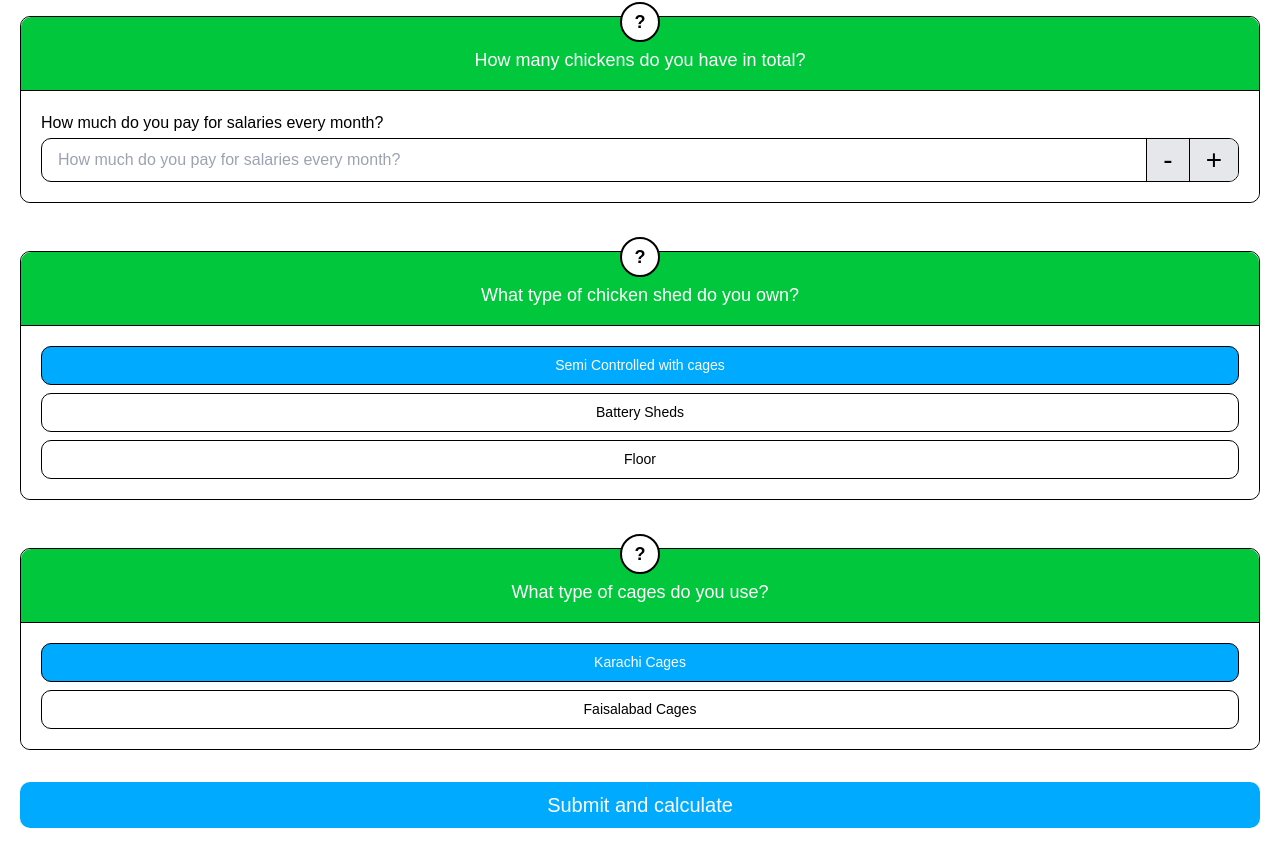
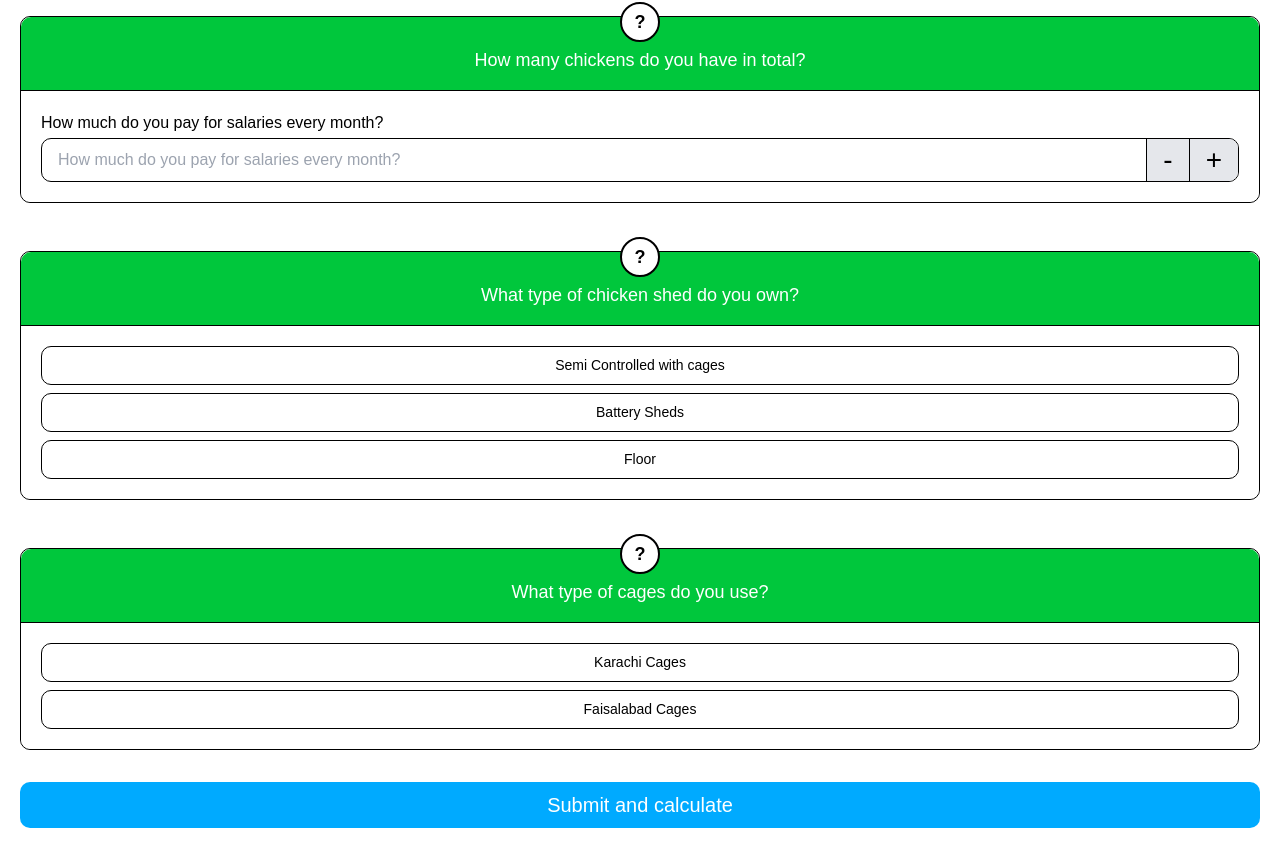
Before and after one commit to No3Mc/client, a Next.js app: page /en in a window 1280 px wide. Shown: the part 1205-2053 px from the top of the page. Built offline with nearby package versions, Linux system fonts and the light colour scheme.

Commit message:
feat: send request to slack

```diff
--- a/next.config.ts
+++ b/next.config.ts
@@ -7,6 +7,11 @@ const nextConfig = {
     eslint: {
         ignoreDuringBuilds: true,
     },
+    experimental: {
+        serverActions: {
+            allowedOrigins: ['localhost', 'client-lime-psi.vercel.app'],
+        },
+    },
 }
 
 module.exports = withNextIntl(nextConfig);
--- a/src/components/FormHandler.tsx
+++ b/src/components/FormHandler.tsx
@@ -9,6 +9,7 @@ import ButtonGroup from './ui/ButtonGroup';
 import { redirect } from 'next/navigation';
 import { useForm } from 'react-hook-form';
 import CalculatingScreen from './CalculatingScreen';
+import { sendSlackMessage } from '@/lib/actions';
 
 function FormHandler({ form, submit, language }: { form: FormData, submit: string, language: string }) {
     // const { ...name } = useField('text')
@@ -24,8 +25,8 @@ function FormHandler({ form, submit, language }: { form: FormData, submit: strin
     const [isCalculating, setCalculating] = useState(false);
 
     const selected = watch("selected");
-    const shedType = watch("selected");
-    const cageType = watch("selected");
+    const shedType = watch("shedType");
+    const cageType = watch("cageType");
 
     useEffect(() => {
         register("selected");
@@ -37,11 +38,18 @@ function FormHandler({ form, submit, language }: { form: FormData, submit: strin
         register("cageType");
     }, [register]);
 
-    const submitData = (data: any) => {
+    const submitData = async (data: any) => {
         setCalculating(true);
+
+        const result = await sendSlackMessage(data);
+        if (result.success) {
             setTimeout(() => {
                 redirect(`${language}/calculate?data=${JSON.stringify(data)}`);
             }, 3000);
+        } else {
+            setCalculating(false);
+            redirect(`/${language}/`);
+        }
     };
 
     return (
@@ -64,18 +72,22 @@ function FormHandler({ form, submit, language }: { form: FormData, submit: strin
                     <FormComponent title={form.levelsQuestion} titleBg={'#00C73C'}>
                         <div className="flex space-x-4 justify-center items-center">
                             {[1, 2, 3, 4, 5].map((num) => (
-                                <button
-                                    key={num}
-                                    type='button'
-                                    className={`w-12 h-12 rounded-full border-[1px] border-black flex items-center justify-center text-[24px] ${selected === num
-                                        ? 'bg-[#00AAFF] text-white'
-                                        : 'bg-white text-black'
+                                <label key={num} className="cursor-pointer">
+                                    <input
+                                        type="radio"
+                                        name="selected"
+                                        value={num}
+                                        onChange={() => setValue("selected", num)}
+                                        className="hidden"
+                                        required
+                                    />
+                                    <div
+                                        className={`w-12 h-12 rounded-full border-[1px] border-black flex items-center justify-center text-[24px] ${selected === num ? 'bg-[#00AAFF] text-white' : 'bg-white text-black'
                                             }`}
-                                    onClick={() => setValue("selected", num)}
-                                    aria-required
                                     >
                                         {num}
-                                </button>
+                                    </div>
+                                </label>
                             ))}
                         </div>
                     </FormComponent >
@@ -105,6 +117,7 @@ function FormHandler({ form, submit, language }: { form: FormData, submit: strin
                 <div className='pt-4 pb-8'>
                     <FormComponent title={form.shedType} titleBg={'#00C73C'}>
                         <ButtonGroup
+                            id='shedType'
                             options={[form.semiControlled, form.batterySheds, form.floor]}
                             defaultValue={shedType} // Set default selection
                             onChange={(value: string) => setValue("shedType", value)} // Handle selection changes
@@ -115,6 +128,7 @@ function FormHandler({ form, submit, language }: { form: FormData, submit: strin
                 <div className='pt-4 pb-8'>
                     <FormComponent title={form.cageType} titleBg={'#00C73C'}>
                         <ButtonGroup
+                            id='cageType'
                             options={[form.karachiCages, form.faisalabadCages]}
                             defaultValue={cageType} // Set default selection
                             onChange={(value: string) => setValue("cageType", value)} // Handle selection changes
--- a/src/components/ui/ButtonGroup.tsx
+++ b/src/components/ui/ButtonGroup.tsx
@@ -1,13 +1,14 @@
 import { useState } from 'react';
 
 interface ButtonGroupProps {
+    id: string;
     options: string[]; // List of options for the buttons
     defaultValue?: string; // Default selected option
     onChange?: (selected: string) => void; // Callback for selection change
 }
 
-function ButtonGroup({ options, defaultValue, onChange, }: ButtonGroupProps) {
-    const [selected, setSelected] = useState(defaultValue || options[0]);
+function ButtonGroup({ id, options, defaultValue, onChange, }: ButtonGroupProps) {
+    const [selected, setSelected] = useState(defaultValue);
 
     const handleSelect = (option: string) => {
         setSelected(option); // Update local state
@@ -19,18 +20,22 @@ function ButtonGroup({ options, defaultValue, onChange, }: ButtonGroupProps) {
     return (
         <div className="flex flex-col space-y-2">
             {options.map((option) => (
-                <button
-                    type='button'
-                    key={option}
-                    onClick={() => handleSelect(option)}
-                    className={`w-full px-4 py-2 text-center rounded-[10px] text-[14px] border-[1px] border-black transition ${selected === option
-                        ? 'bg-[#00AAFF] text-white'
-                        : 'bg-white text-black '
-                        }`}
-                    aria-required
-                >
-                    {option}
-                </button>
+                <label key={option} className="w-full cursor-pointer">
+                    <input
+                        type="radio"
+                        name={id}
+                        value={option}
+                        onChange={() => handleSelect(option)}
+                        className="hidden"
+                        required
+                    />
+                    <div
+                        className={`w-full px-4 py-2 text-center rounded-[10px] text-[14px] border-[1px] border-black transition ${selected === option ? 'bg-[#00AAFF] text-white' : 'bg-white text-black'
+                            }`}
+                    >
+                        {option}
+                    </div>
+                </label>
             ))}
         </div>
     );
--- /dev/null
+++ b/src/lib/actions.ts
@@ -0,0 +1,43 @@
+"use server";
+
+import { FormDataRequest } from "@/types/form";
+
+export async function sendSlackMessage(formData: FormDataRequest) {
+    const webhookURL = process.env.SLACK_WEBHOOK_URL;
+
+    if (!webhookURL) {
+        return { error: "WEBHOOK_URL is not defined." };
+    }
+
+    const payload = {
+        blocks: [
+            { type: "section", text: { type: "mrkdwn", text: "*New Form Submission 📩*" } },
+            { type: "divider" },
+            { type: "section", text: { type: "mrkdwn", text: `*Name:* ${formData.name}` } },
+            { type: "section", text: { type: "mrkdwn", text: `*Contact:* ${formData.contact}` } },
+            { type: "section", text: { type: "mrkdwn", text: `*Selected Option:* ${formData.selected}` } },
+            { type: "section", text: { type: "mrkdwn", text: `*Dimensions:* ${formData.length} x ${formData.width}` } },
+            { type: "section", text: { type: "mrkdwn", text: `*Chickens:* ${formData.chickens}` } },
+            { type: "section", text: { type: "mrkdwn", text: `*Salary:* ${formData.salary}` } },
+            { type: "section", text: { type: "mrkdwn", text: `*Shed Type:* ${formData.shedType}` } },
+            { type: "section", text: { type: "mrkdwn", text: `*Cage Type:* ${formData.cageType}` } },
+        ],
+    };
+
+    try {
+        const response = await fetch(webhookURL, {
+            method: "POST",
+            headers: { "Content-Type": "application/json" },
+            body: JSON.stringify(payload),
+        });
+
+        if (!response.ok) {
+            throw new Error(`Slack API error: ${response.status}`);
+        }
+
+        return { success: true, message: "Message sent successfully!" };
+    } catch (error) {
+        console.error("Slack API Error:", error);
+        return { error: "Failed to send message." };
+    }
+}
```
Also changed, not shown: src/types/form.ts (+12 -0 lines). Lines whose indentation alone changed are shown as unchanged.
